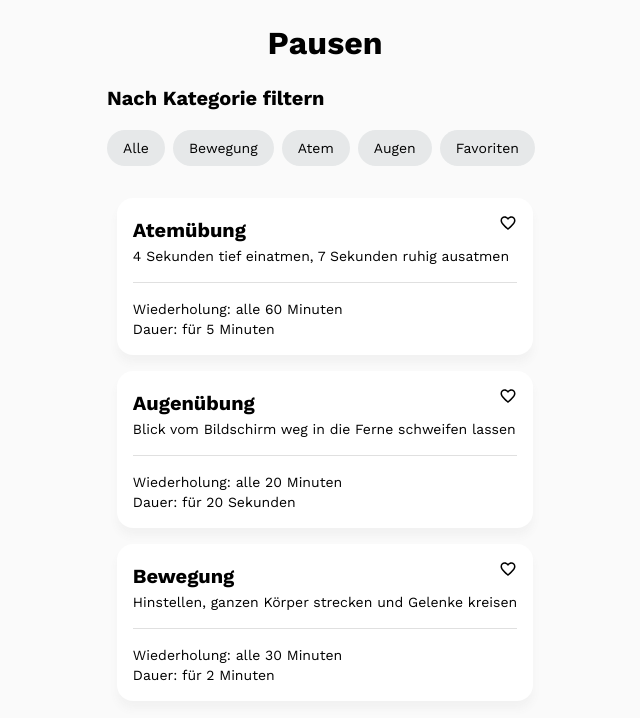
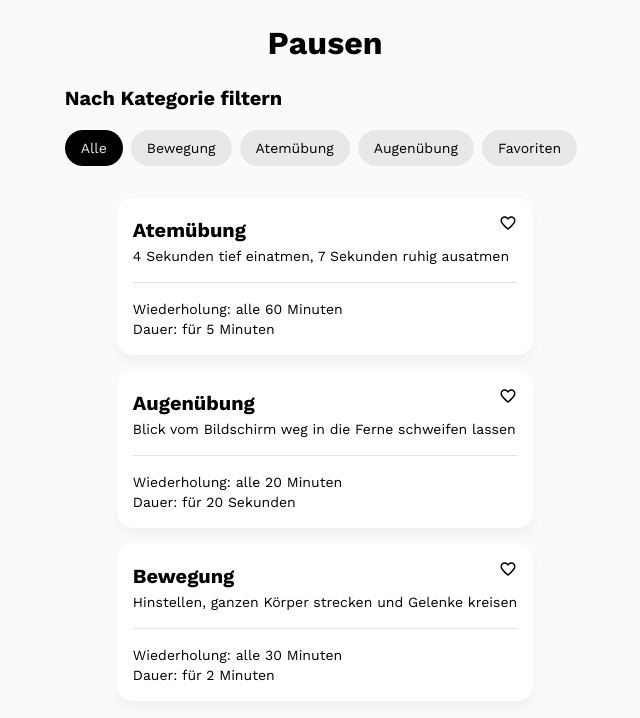
Before and after one commit to magdalenakierat/capstone-project, a React (Create React App) app: page / in a window 1280 px wide. Shown: the top 718 px of the page, without its empty margins (315-955 px from the left). Built offline with nearby package versions, Linux system fonts and the light colour scheme.

Commit message:
update after code review

```diff
--- a/src/App.js
+++ b/src/App.js
@@ -2,28 +2,26 @@ import {useState} from 'react';
 import styled from 'styled-components';
 import Cards from './components/Cards/Cards';
 import CategoryList from './components/CategoryList/CategoryList';
-import exercises from './db';
+import db from './db';
 
 export default function App() {
   const [filter, setFilter] = useState('Alle');
 
-  const [exercise, setExercise] = useState(exercises);
+  const [exercises, setExercise] = useState(db);
 
   function handleFilter(stringToFilter) {
     setFilter(stringToFilter);
   }
 
-  function changeBookmark(id, bookmarked) {
-    exercises.forEach(() => {
-      setExercise(current =>
-        current.map(obj => {
-          if (obj.id === id) {
-            return {...obj, bookmarked: bookmarked};
-          }
-          return obj;
-        })
-      );
-    });
+  function handleBookmark(id) {
+    setExercise(
+      exercises.map(exercise => {
+        if (exercise.id === id) {
+          return {...exercise, bookmarked: !exercise.bookmarked};
+        }
+        return exercise;
+      })
+    );
   }
 
   return (
@@ -31,9 +29,9 @@ export default function App() {
       <h1>Pausen</h1>
       <section>
         <h2>Nach Kategorie filtern</h2>
-        <CategoryList onFilter={handleFilter} />
+        <CategoryList filter={filter} onFilter={handleFilter} />
       </section>
-      <Cards filter={filter} exercises={exercise} onChangeBookmark={changeBookmark} />
+      <Cards filter={filter} exercises={exercises} onBookmark={handleBookmark} />
     </StyledWrapper>
   );
 }
--- a/src/components/Bookmark/Bookmark.js
+++ b/src/components/Bookmark/Bookmark.js
@@ -1,17 +1,11 @@
 import styled from 'styled-components';
-import {useState} from 'react';
 import BookmarkIcon from '../BookmarkIcon/BookmarkIcon';
 import NoBookmarkIcon from '../NoBookmarkIcon/NoBookmarkIcon';
 
-export default function Bookmark({onChangeBookmark, bookmarked, id}) {
-  const [bookmark, setBookmark] = useState(bookmarked);
-
-  const handleClick = () => {
-    setBookmark(!bookmark);
-    onChangeBookmark(id, !bookmark);
-  };
-
-  return <StyledBookmark onClick={handleClick}>{bookmark ? <BookmarkIcon /> : <NoBookmarkIcon />}</StyledBookmark>;
+export default function Bookmark({onBookmark, bookmarked, id}) {
+  return (
+    <StyledBookmark onClick={() => onBookmark(id)}>{bookmarked ? <BookmarkIcon /> : <NoBookmarkIcon />}</StyledBookmark>
+  );
 }
 
 const StyledBookmark = styled.button`
--- a/src/components/Card/Card.js
+++ b/src/components/Card/Card.js
@@ -1,10 +1,10 @@
 import styled from 'styled-components';
 import Bookmark from '../Bookmark/Bookmark';
 
-export default function Card({id, onChangeBookmark, bookmarked, category, description, repeat, duration}) {
+export default function Card({id, onBookmark, bookmarked, category, description, repeat, duration}) {
   return (
     <CardContainer>
-      <Bookmark id={id} bookmarked={bookmarked} onChangeBookmark={onChangeBookmark} />
+      <Bookmark id={id} bookmarked={bookmarked} onBookmark={onBookmark} />
       <h2>{category}</h2>
       <p data-testid="description">{description}</p>
       <StyledList>
--- a/src/components/Cards/Cards.js
+++ b/src/components/Cards/Cards.js
@@ -1,6 +1,6 @@
 import Card from '../Card/Card';
 
-export default function Cards({onChangeBookmark, exercises, filter}) {
+export default function Cards({onBookmark, exercises, filter}) {
   const filteredExercises = exercises.filter(exercise => {
     if (filter === 'Alle') {
       return true;
@@ -8,7 +8,7 @@ export default function Cards({onChangeBookmark, exercises, filter}) {
     if (filter === exercise.category) {
       return true;
     }
-    if (filter === exercise.bookmarked) {
+    if (filter === 'Favoriten' && exercise.bookmarked) {
       return true;
     } else {
       return false;
@@ -25,7 +25,7 @@ export default function Cards({onChangeBookmark, exercises, filter}) {
         ) : (
           filteredExercises.map(exercise => (
             <Card
-              onChangeBookmark={onChangeBookmark}
+              onBookmark={onBookmark}
               bookmarked={exercise.bookmarked}
               id={exercise.id}
               key={exercise.id}
--- a/src/components/CategoryList/CategoryList.js
+++ b/src/components/CategoryList/CategoryList.js
@@ -1,23 +1,19 @@
 import styled from 'styled-components';
 
-export default function CategoryList({onFilter}) {
+export default function CategoryList({onFilter, filter}) {
+  const filterOptions = ['Alle', 'Bewegung', 'Atemübung', 'Augenübung', 'Favoriten'];
+
   return (
     <StyledCategoryList>
-      <StyledCategoryListItem>
-        <StyledButton onClick={() => onFilter('Alle')}>Alle</StyledButton>
-      </StyledCategoryListItem>
-      <StyledCategoryListItem>
-        <StyledButton onClick={() => onFilter('Bewegung')}>Bewegung</StyledButton>
-      </StyledCategoryListItem>
-      <StyledCategoryListItem>
-        <StyledButton onClick={() => onFilter('Atemübung')}>Atem</StyledButton>
-      </StyledCategoryListItem>
-      <StyledCategoryListItem>
-        <StyledButton onClick={() => onFilter('Augenübung')}>Augen</StyledButton>
-      </StyledCategoryListItem>
-      <StyledCategoryListItem>
-        <StyledButton onClick={() => onFilter(true)}>Favoriten</StyledButton>
-      </StyledCategoryListItem>
+      {filterOptions.map(option => {
+        return (
+          <StyledCategoryListItem key={option}>
+            <StyledButton isFilter={filter === option} onClick={() => onFilter(option)}>
+              {option}
+            </StyledButton>
+          </StyledCategoryListItem>
+        );
+      })}
     </StyledCategoryList>
   );
 }
@@ -35,8 +31,8 @@ const StyledCategoryListItem = styled.li`
 const StyledButton = styled.button`
   border-radius: 1.25rem;
   border: none;
-  background: #e6e8e9;
-  color: #000;
+  background: ${props => (props.isFilter ? '#000' : '#e6e8e9')};
+  color: ${props => (props.isFilter ? '#e6e8e9' : '#000')};
   font-size: 0.875rem;
   font-weight: 400;
   line-height: 1.25rem;
```
